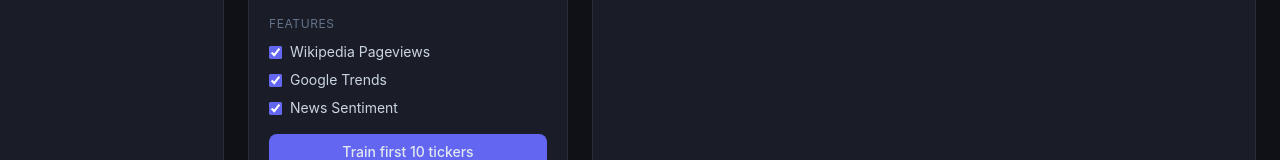
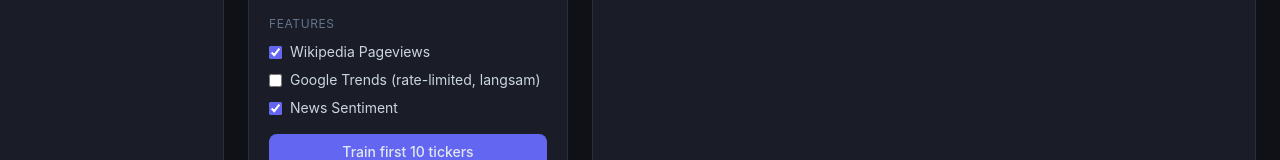
Before and after one commit to maxiba00/lstm-trading, a React (Vite) app in the folder frontend/: page /model in a window 1280 px wide. Shown: the part 369-529 px from the top of the page. Built offline with nearby package versions, Linux system fonts and the light colour scheme; no server answers; the HTML template or start-up script is replaced by a standard one.

Commit message:
Disable Google Trends by default (429 rate limits make it unusable)

```diff
--- a/frontend/src/pages/Model.tsx
+++ b/frontend/src/pages/Model.tsx
@@ -36,7 +36,7 @@ export default function Model() {
   const [lstmUnits, setLstmUnits] = useState(50);
   const [dropout, setDropout] = useState(0.3);
   const [includeWiki, setIncludeWiki] = useState(true);
-  const [includeTrends, setIncludeTrends] = useState(true);
+  const [includeTrends, setIncludeTrends] = useState(false);
   const [includeSentiment, setIncludeSentiment] = useState(true);
 
   const isTraining = trainingStatus?.is_training ?? false;
@@ -119,7 +119,7 @@ export default function Model() {
             <label className="text-xs text-slate-500 uppercase tracking-wider">Features</label>
             {[
               { label: "Wikipedia Pageviews", val: includeWiki, set: setIncludeWiki },
-              { label: "Google Trends", val: includeTrends, set: setIncludeTrends },
+              { label: "Google Trends (rate-limited, langsam)", val: includeTrends, set: setIncludeTrends },
               { label: "News Sentiment", val: includeSentiment, set: setIncludeSentiment },
             ].map(({ label, val, set }) => (
               <label key={label} className="flex items-center gap-2 cursor-pointer">
```
Also changed, not shown: 1 other file (tests, documents, lock files or other folders).
